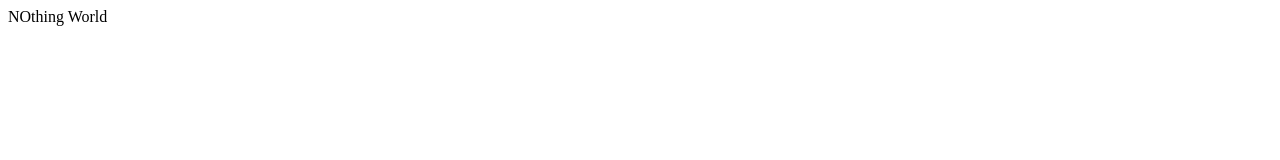
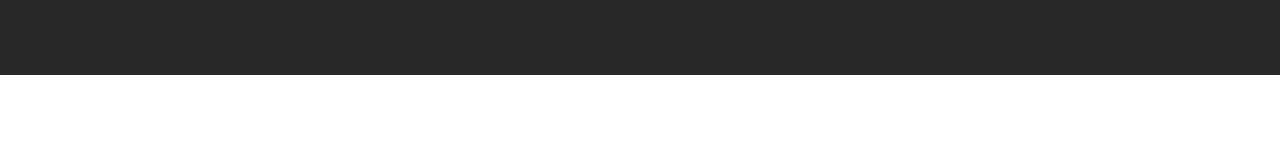
Before and after one commit to CramLabs/CramLabs.github.io, a plain HTML site: page index.html in a window 1280 px wide. Drawn offline with Linux system fonts and the light colour scheme.

Commit message:
Added toolbar

```diff
--- a/index.html
+++ b/index.html
@@ -1 +1,31 @@
-NOthing World
+<!DOCTYPE html>
+<html lang="en">
+<head>
+  <meta charset="UTF-8">
+  <title>Alex's Portfolio</title>
+</head>
+  <style>
+
+      body {
+        background-color: #FFFFFF;
+      }
+
+      #rectangle {
+        width:1600px;
+        height:75px;
+        background: #292829;
+        position: fixed;
+        top: 0px;
+        right: 0px;
+      }
+
+      #title {
+        font-family: "Avenir Next";
+      }
+
+  </style>
+<body>
+  <div id="rectangle"></div>
+  <h1 id="title">Alex's Portfolio</h1>
+</body>
+</html>
```
